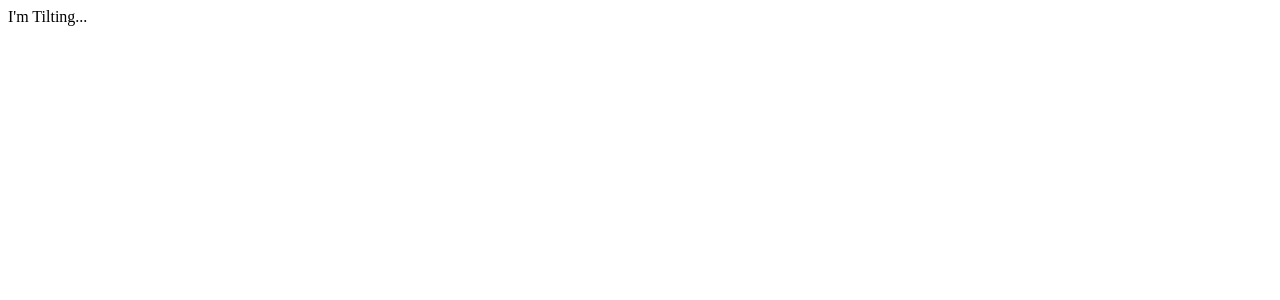
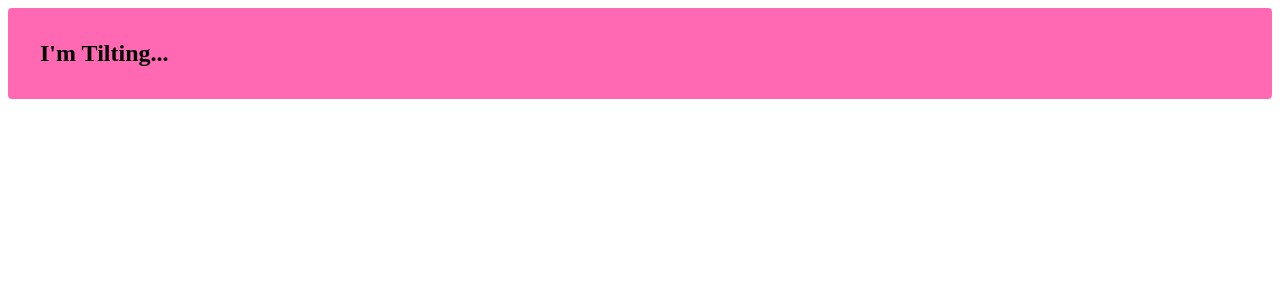
Before and after one commit to MissedMemo/react-hooks, a React app: page / in a window 1280 px wide. Shown: the top 300 px of the page. Built offline with nearby package versions, Linux system fonts and the light colour scheme; the HTML template or start-up script is replaced by a standard one.

Commit message:
apply simplest emotion CSS-In-JS style

```diff
--- a/package.json
+++ b/package.json
@@ -4,6 +4,8 @@
     "test": "jest src/3*"
   },
   "dependencies": {
+    "@emotion/core": "^10.0.6",
+    "@emotion/styled": "^10.0.6",
     "express": "^4.16.4",
     "react": "^16.8.0-alpha.1",
     "react-dom": "^16.8.0-alpha.1"
--- a/src/3-useRef/tilt.jsx
+++ b/src/3-useRef/tilt.jsx
@@ -1,9 +1,22 @@
 import React, { useState, useEffect } from 'react'
+import styled from '@emotion/styled'
+
+const TiltChild = styled.div`
+  padding: 32px;
+  background-color: hotpink;
+  font-size: 24px;
+  border-radius: 4px;
+  color: black;
+  font-weight: bold;
+  &:hover {
+    color: white;
+  }
+`
 
 const Tilt = props => <div className='tiltRoot'>
-  <div className='tiltChild'>
+  <TiltChild>
     { props.children }
-  </div>
+  </TiltChild>
 </div>
 
 export default Tilt
```
Also changed, not shown: 1 other file (tests, documents, lock files or other folders).
